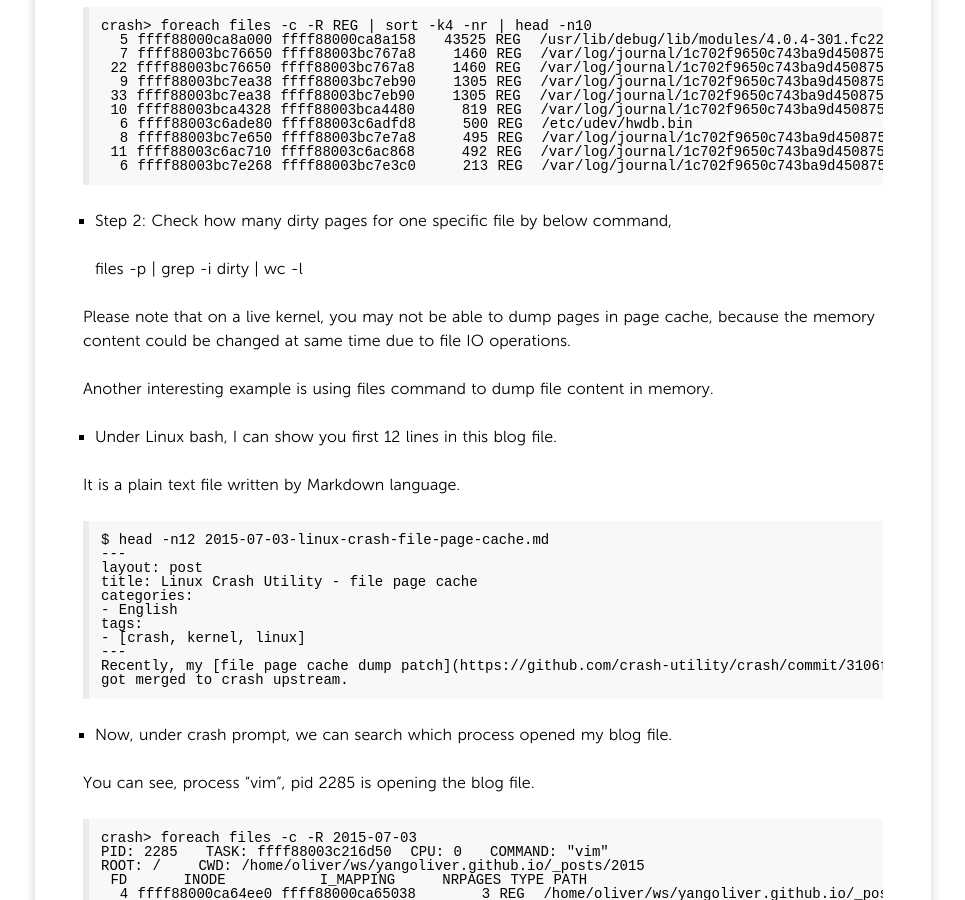
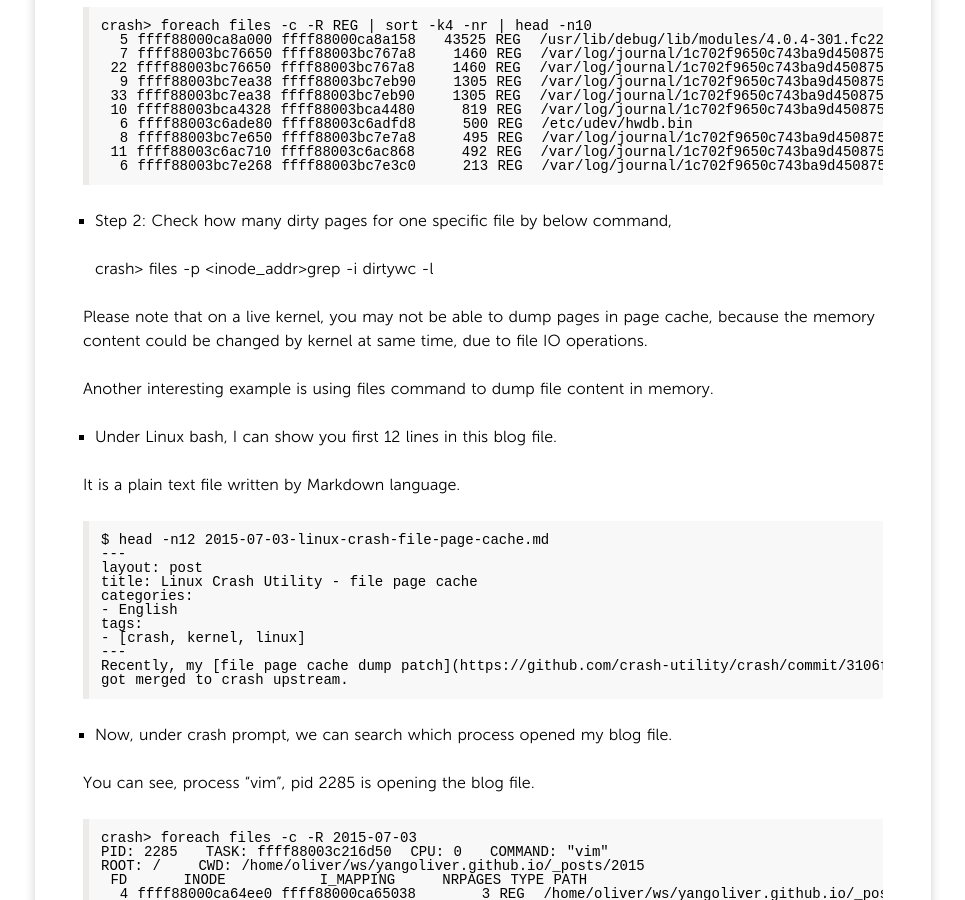
Before and after one commit to yangoliver/yangoliver.github.io, a Jekyll site: the page built from _posts/2015/2015-07-03-linux-crash-file-page-cache-debug.md, in a window 1280 px wide and 900 px high, scrolled down 937 px. Shown: the whole window, without its empty margins (157-1122 px from the left). Built offline with Jekyll 4.4.1, drawn with Linux system fonts in a browser that asks for light colours; Markdown is read by kramdown in place of the engine named in the settings; comment, search, counter and statistics services are not loaded.

Commit message:
Fix minior blog format issues
Signed-off-by: Yong Yang <yangoliver@gmail.com>

```diff
--- a/_posts/2015/2015-07-03-linux-crash-file-page-cache-debug.md
+++ b/_posts/2015/2015-07-03-linux-crash-file-page-cache-debug.md
@@ -62,10 +62,12 @@
 
 - Step 2: Check how many dirty pages for one specific file by below command,
 
-    files -p <inode_addr> | grep -i dirty | wc -l
+
+    crash> files -p <inode_addr\> | grep -i dirty | wc -l
+
 
 Please note that on a live kernel, you may not be able to dump pages in page cache, because the memory content could be
-changed at same time due to file IO operations.
+changed by kernel at same time, due to file IO operations.
 
 Another interesting example is using files command to dump file content in memory.
 
```
